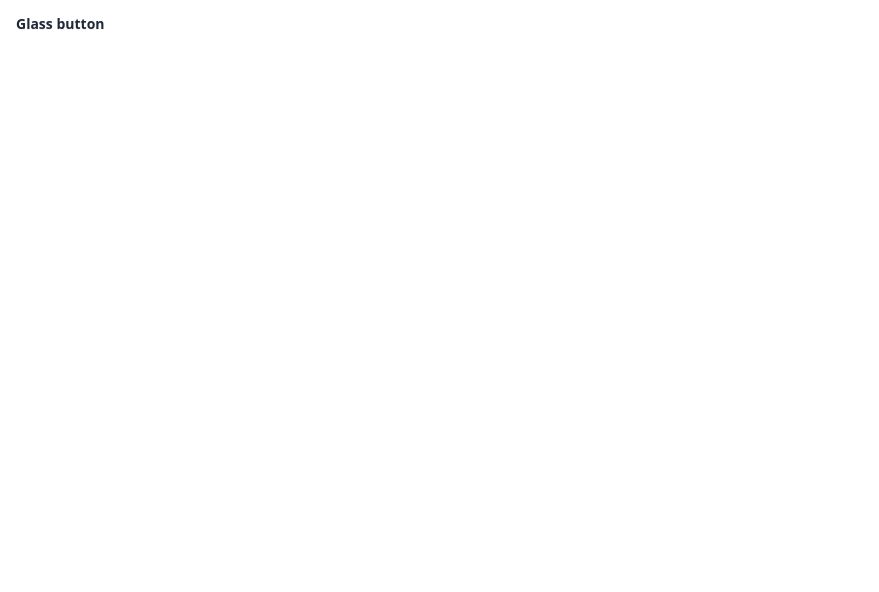
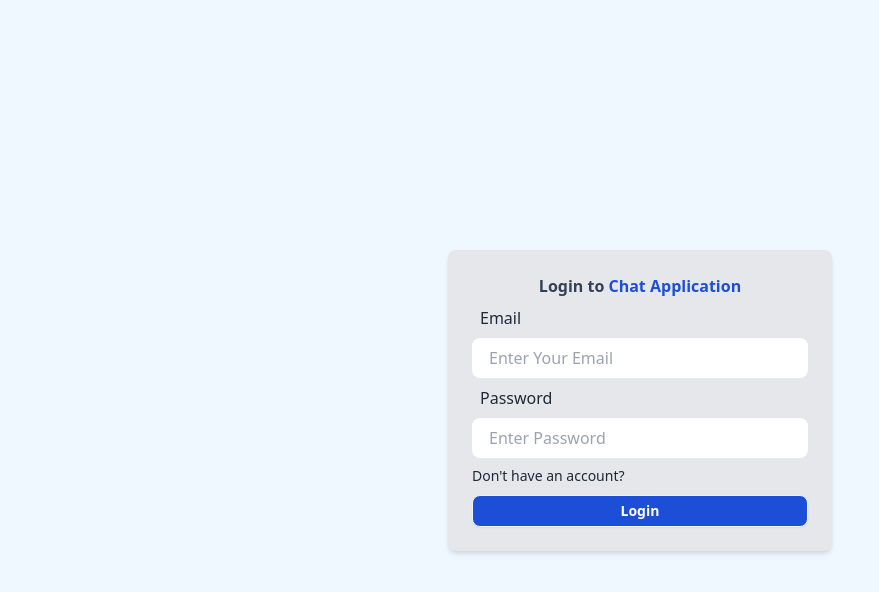
Before and after one commit to chetanpatle17/Chat-Application, a React (Vite) app in the folder frontend/: page /login in a window 1280 px wide. Shown: the top 592 px of the page, without its empty margins (0-879 px from the left). Built offline with nearby package versions, Linux system fonts and the light colour scheme.

Commit message:
Login Page UI

```diff
--- a/frontend/package.json
+++ b/frontend/package.json
@@ -11,7 +11,8 @@
   },
   "dependencies": {
     "react": "^18.3.1",
-    "react-dom": "^18.3.1"
+    "react-dom": "^18.3.1",
+    "react-router-dom": "^6.26.1"
   },
   "devDependencies": {
     "@eslint/js": "^9.9.0",
--- a/frontend/src/App.jsx
+++ b/frontend/src/App.jsx
@@ -1,9 +1,17 @@
-import React from 'react'
+import React from "react"
+import { Routes, Route } from "react-router-dom"
+import Home from "./pages/Home"
+import Login from "./pages/Login"
+import SignUp from "./pages/SignUp"
 
 const App = () => {
   return (
-    <div>
-      <button className="btn glass">Glass button</button>
+    <div className="p-4 h-screen flex items-center justify-center">
+      <Routes>
+        <Route path="/"element={<Home />} />
+        <Route path="/login"element={<Login />} />
+        <Route path="/signup"element={<SignUp />} />
+      </Routes>
     </div>
   )
 }
--- a/frontend/src/index.css
+++ b/frontend/src/index.css
@@ -1,3 +1,8 @@
+@import url('https://fonts.googleapis.com/css2?family=Poppins:ital,wght@0,100;0,200;0,300;0,400;0,500;0,600;0,700;0,800;0,900;1,100;1,200;1,300;1,400;1,500;1,600;1,700;1,800;1,900&display=swap');
 @tailwind base;
 @tailwind components;
 @tailwind utilities;
+
+body {
+  background-color: aliceblue;
+}
--- /dev/null
+++ b/frontend/src/pages/Home.jsx
@@ -0,0 +1,9 @@
+import React from 'react'
+
+const Home = () => {
+  return (
+    <div>Home</div>
+  )
+}
+
+export default Home
--- /dev/null
+++ b/frontend/src/pages/Login.jsx
@@ -0,0 +1,40 @@
+import React from 'react'
+import { Link } from 'react-router-dom'
+const Login = () => {
+  return (
+    <div className = "flex flex-col items-center justify-center min-w-96 mx-auto">
+        <div className="w-full p-6 rounded-lg shadow-md bg-gray-200">
+            <h1 className="text-3x1 font-semibold text-center text-slate-700">Login to
+            <span className='text-blue-700'> Chat Application</span>
+            </h1>
+            <form>
+                <div>
+                    <label className="label p-2">
+                        <span
+                        className="text-base label-text">Email</span>
+                    </label>
+                    <input type="text"
+                    placeholder="Enter Your Email"
+                    className="w-full input input bordered h-10"/>
+                </div>
+
+                <div>
+                    <label className="label p-2">
+                        <span
+                        className="text-base label-text">Password</span>
+                    </label>
+                    <input type="password"
+                    placeholder="Enter Password"
+                    className="w-full input input bordered h-10"/>
+                </div>
+                <Link to={"/signup"} className="text-sm hover:underline hover:text-blue-600 mt-2 inline-block">{"Don't"} have an account?</Link>
+                <div>
+                    <button className="btn btn-block btn-sm mt-2 bg-blue-700 font-bold text-white">Login</button>
+                </div>
+            </form>
+        </div>
+    </div>
+  )
+}
+
+export default Login
--- /dev/null
+++ b/frontend/src/pages/SignUp.jsx
@@ -0,0 +1,9 @@
+import React from 'react'
+
+const SignUp = () => {
+  return (
+    <div>SignUp</div>
+  )
+}
+
+export default SignUp
```
Also changed, not shown: frontend/src/main.jsx (+8 -5 lines), 1 other file (tests, documents, lock files or other folders).
